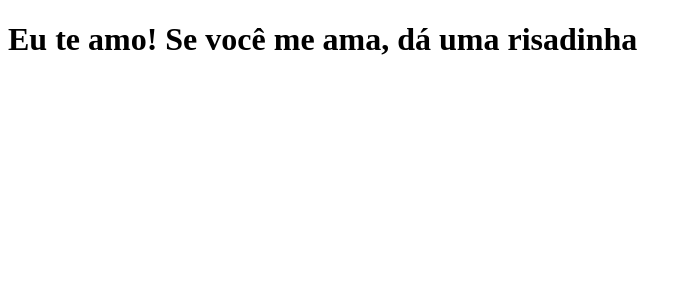
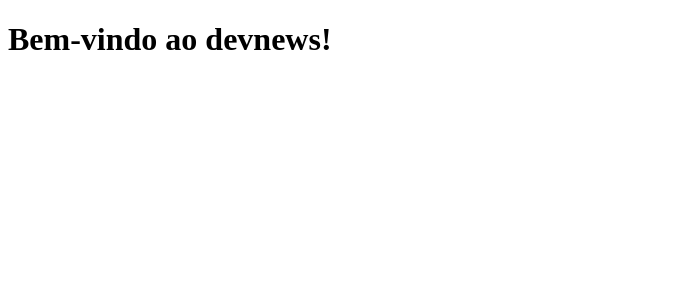
Before and after one commit to douglas-fabiano1/devnews, a Next.js app: page / in a window 1280 px wide. Shown: the top 300 px of the page, without its empty margins (0-692 px from the left). Built offline with nearby package versions, Linux system fonts and the light colour scheme.

Commit message:
feat: atualiza a frase

```diff
--- a/pages/index.js
+++ b/pages/index.js
@@ -1,6 +1,6 @@
 // componente React
 function Home() {
-  return <h1>Eu te amo! Se você me ama, dá uma risadinha</h1>
+  return <h1>Bem-vindo ao devnews!</h1>
 }
 
 export default Home;
```
